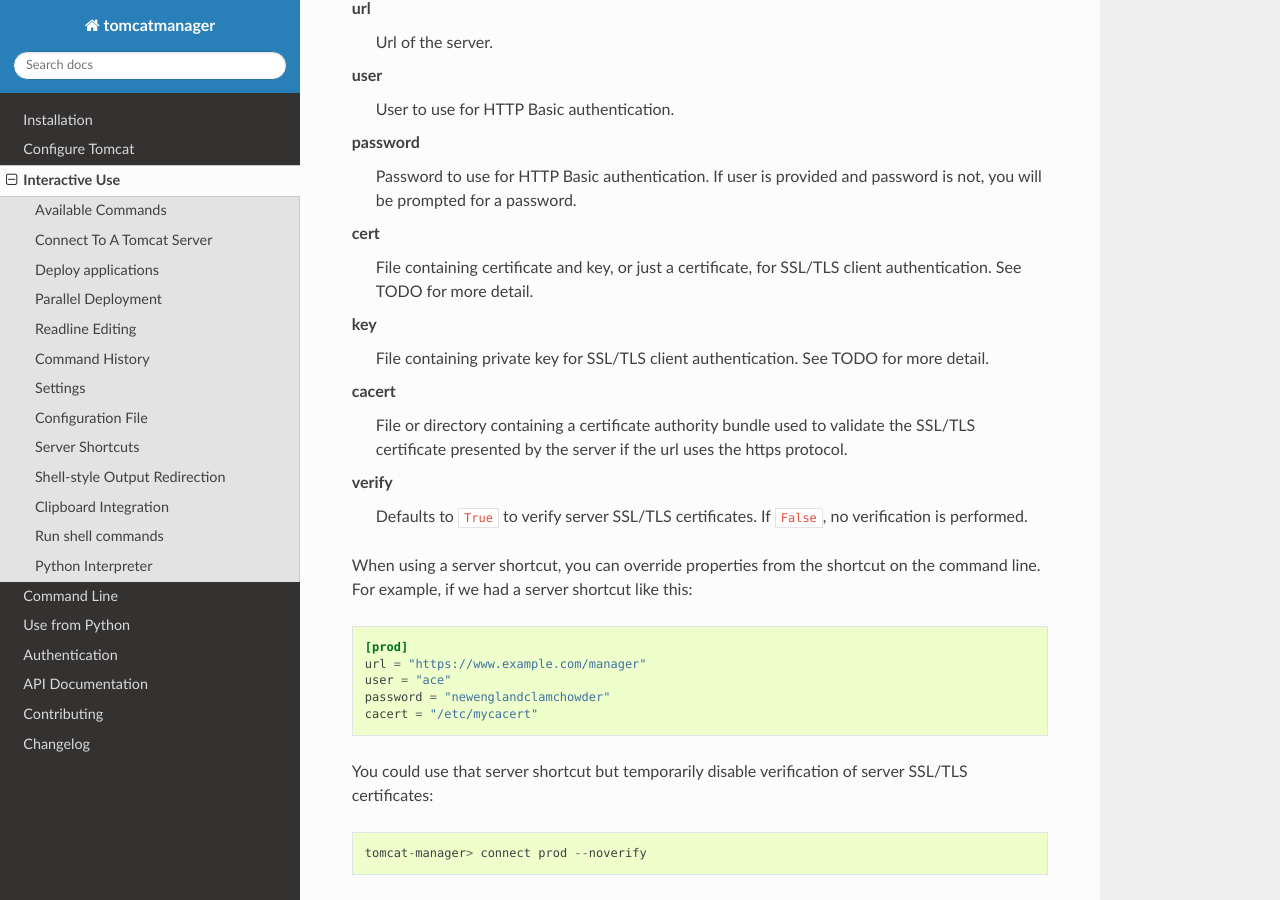
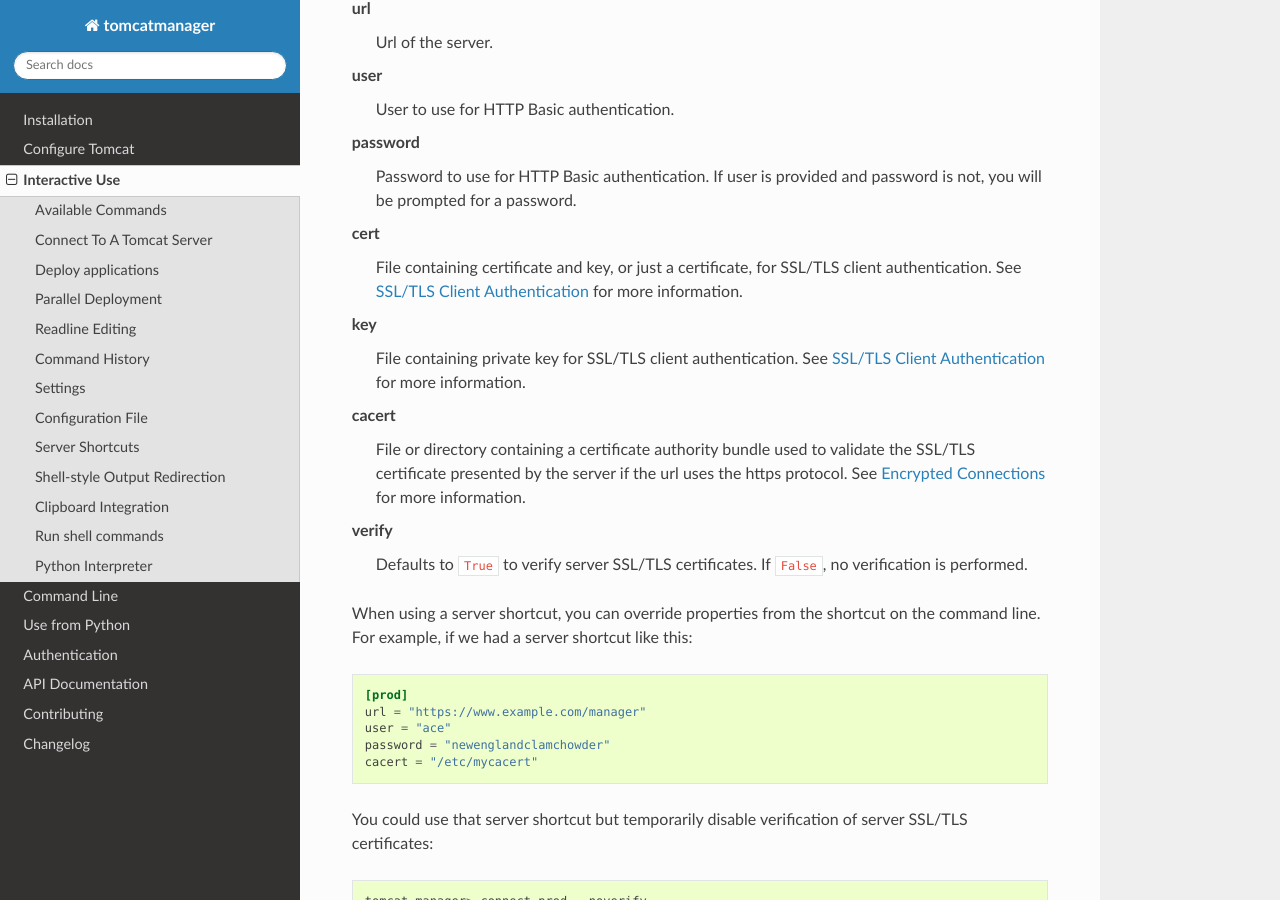
Before and after one commit to tomcatmanager/tomcatmanager, a Sphinx documentation site: the page built from docs/interactive.rst, in a window 1280 px wide and 900 px high, scrolled down 7844 px. Built offline with Sphinx 7.4.7 and the Read the Docs theme 2.0.0, drawn with Linux system fonts in a browser that asks for light colours; some of the changed text lies outside the part shown.

Commit message:
Replace TODOS with internal links

```diff
--- a/docs/interactive.rst
+++ b/docs/interactive.rst
@@ -221,7 +221,7 @@
 -------------------
 
 Tomcat supports a `parallel deployment feature
-<https://tomcat.apache.org/tomcat-8.5-doc/config/context.html#Parallel_deplo
+<https://tomcat.apache.org/tomcat-10.1-doc/config/context.html#Parallel_deplo
 yment>`_ which allows multiple versions of the same WAR to be deployed
 simultaneously at the same URL. To utilize this feature, you need to deploy
 an application with a version string. The combination of path and version
@@ -379,8 +379,9 @@
   tomcat-manager> config edit
 
 This file uses the `TOML <https://toml.io/>`_ file format. Create a table called
-``settings``, and use key/value pairs to set values of any of the available settings.
-These settings are applied when the application first runs. My config file contains:
+``settings``, and use key/value pairs to set values for any of the available settings.
+These settings are applied when the application first runs, and after you finish
+editing the config file. My config file contains:
 
 .. code-block:: toml
 
@@ -435,17 +436,18 @@
   and password is not, you will be prompted for a password.
 
 cert
-  File containing certificate and key, or just a certificate, for SSL/TLS
-  client authentication. See TODO for more detail.
+  File containing certificate and key, or just a certificate, for SSL/TLS client
+  authentication. See :ref:`authentication:SSL/TLS Client Authentication` for more
+  information.
 
 key
-  File containing private key for SSL/TLS client authentication. See TODO
-  for more detail.
+  File containing private key for SSL/TLS client authentication. See
+  :ref:`authentication:SSL/TLS Client Authentication` for more information.
 
 cacert
-  File or directory containing a certificate authority bundle used to
-  validate the SSL/TLS certificate presented by the server if the url
-  uses the https protocol.
+  File or directory containing a certificate authority bundle used to validate the
+  SSL/TLS certificate presented by the server if the url uses the https protocol. See
+  :ref:`authentication:Encrypted Connections` for more information.
 
 verify
   Defaults to ``True`` to verify server SSL/TLS certificates. If ``False``,
```
